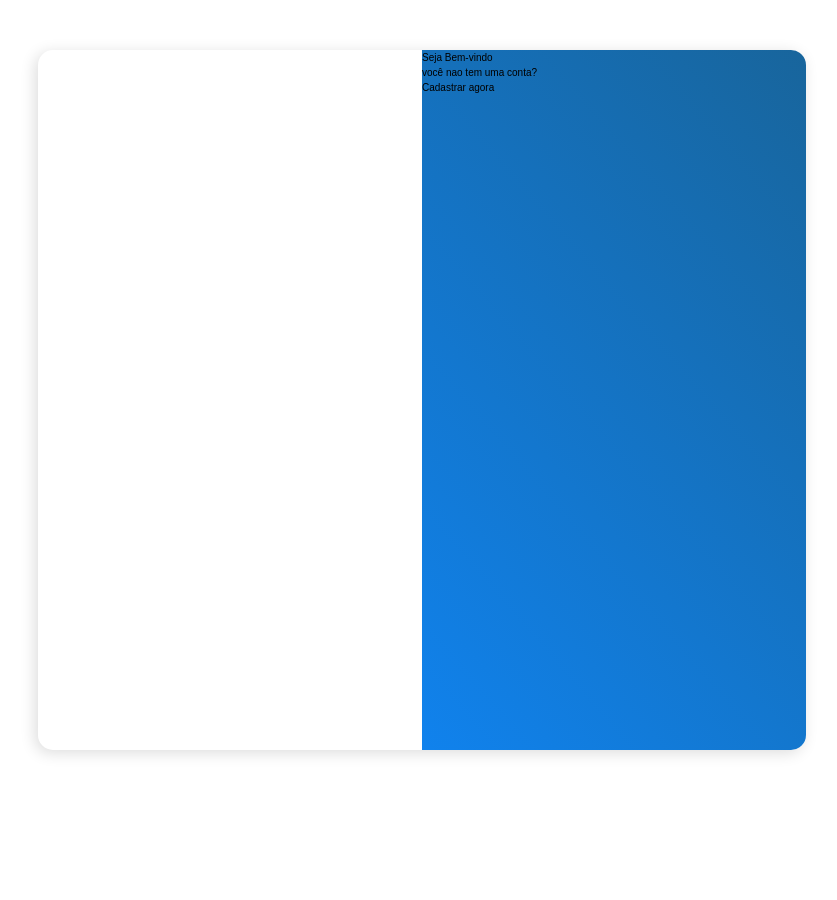
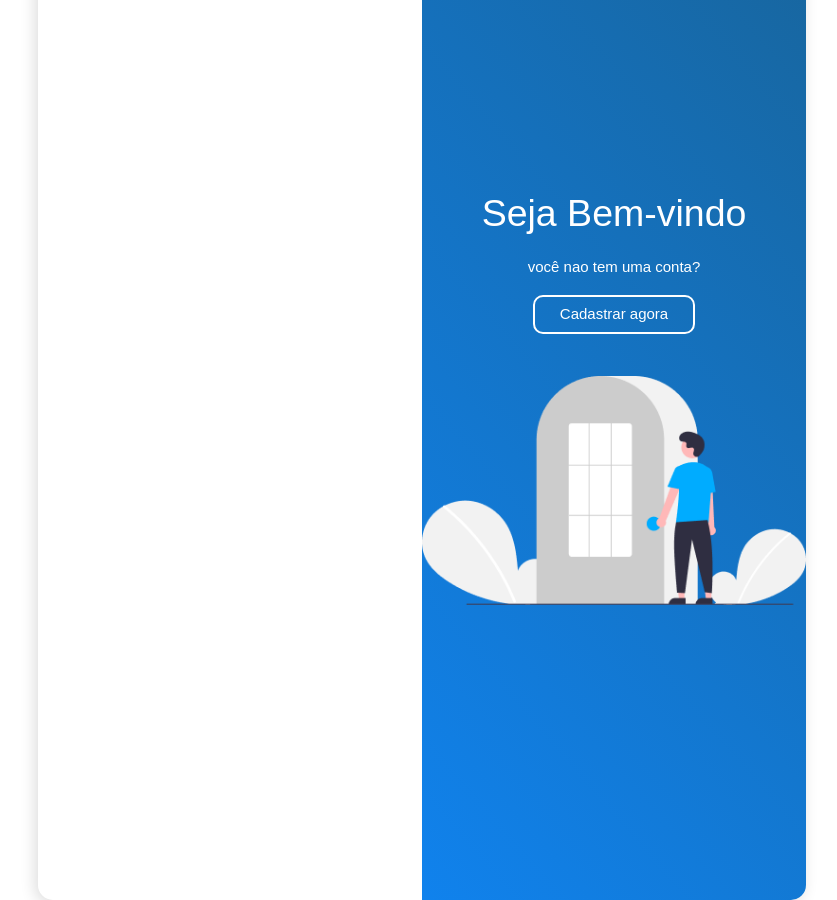
Before and after one commit to raoni111/-service-manager, a Django app: page /login in a window 1280 px wide. Shown: the whole page, without its empty margins (218-1055 px from the left). Before the commit the page ends 756 px from the top, so only its background shows below. Run offline with Django 5.2, Linux system fonts and the light colour scheme; some libraries are stand-ins or nearby versions.

Commit message:
add-style-into-information-content

```diff
--- a/login_and_register/templates/home.html
+++ b/login_and_register/templates/home.html
@@ -4,11 +4,10 @@
         <meta charset="UTF-8" />
         <meta name="viewport" content="width=device-width, initial-scale=1.0" />
         <title>Document</title>
-
-        <link rel="stylesheet" href="static/login_and_register/style/styles.css"/>
-        <link rel="stylesheet" href="static/global/style/global_class.css" />
         <script src="https://cdn.tailwindcss.com"></script>
         <script src="https://cdn.tailwindcss.com?plugins=forms,typography,aspect-ratio,line-clamp,container-queries"></script>
+        <link rel="stylesheet" href="static/global/style/global_class.css" />
+        <link rel="stylesheet" href="static/login_and_register/style/styles.css"/>
         <script>
             tailwind.config = {
                 theme: {
@@ -31,14 +30,15 @@
     <body>
         <main class="login-and-register-main flex justify-center items-center">
             <section class="login-and-register-form-content rounded-3xl p-box-shadow">
-                <div class="information-content blue-gradient" id="information-content-slid">
-                    <h1>Seja Bem-vindo</h1>
-                    <div class="button-content">
-                        <h3>você nao tem uma conta?</h3>
-                        <button class="button-toggle-information">
+                <div class="information-content blue-gradient flex flex-col justify-center items-center" id="information-content-slid">
+                    <h1 class="text-white text-6xl">Seja Bem-vindo</h1>
+                    <div class="button-content m-10 flex flex-col justify-center items-center">
+                        <h3 class="text-white text-2xl">você nao tem uma conta?</h3>
+                        <button class="button-toggle-information m-7 text-white py-3 px-10 text-2xl rounded-2xl border-2 border-white">
                             Cadastrar agora
                         </button>
                     </div>
+                    <img src="/static/login_and_register/img/login-image.png" alt="">
                 </div>
             </section>
         </main>
--- a/services_manage_project/settings.py
+++ b/services_manage_project/settings.py
@@ -38,7 +38,7 @@ INSTALLED_APPS = [
     'django.contrib.sessions',
     'django.contrib.messages',
     'django.contrib.staticfiles',
-    'login_and_register'
+    'login_and_register',
 ]
 
 MIDDLEWARE = [
--- a/templates/static/login_and_register/style/styles.css
+++ b/templates/static/login_and_register/style/styles.css
@@ -9,7 +9,7 @@
     overflow: hidden;
     position: relative;
     width: 60%;
-    height: 700px;
+    height: 1000px;
 }
 
 .login-and-register-main .login-and-register-form-content .information-content {
```
Also changed, not shown: db.sqlite3, templates/static/login_and_register/img/login-image.png (added).
